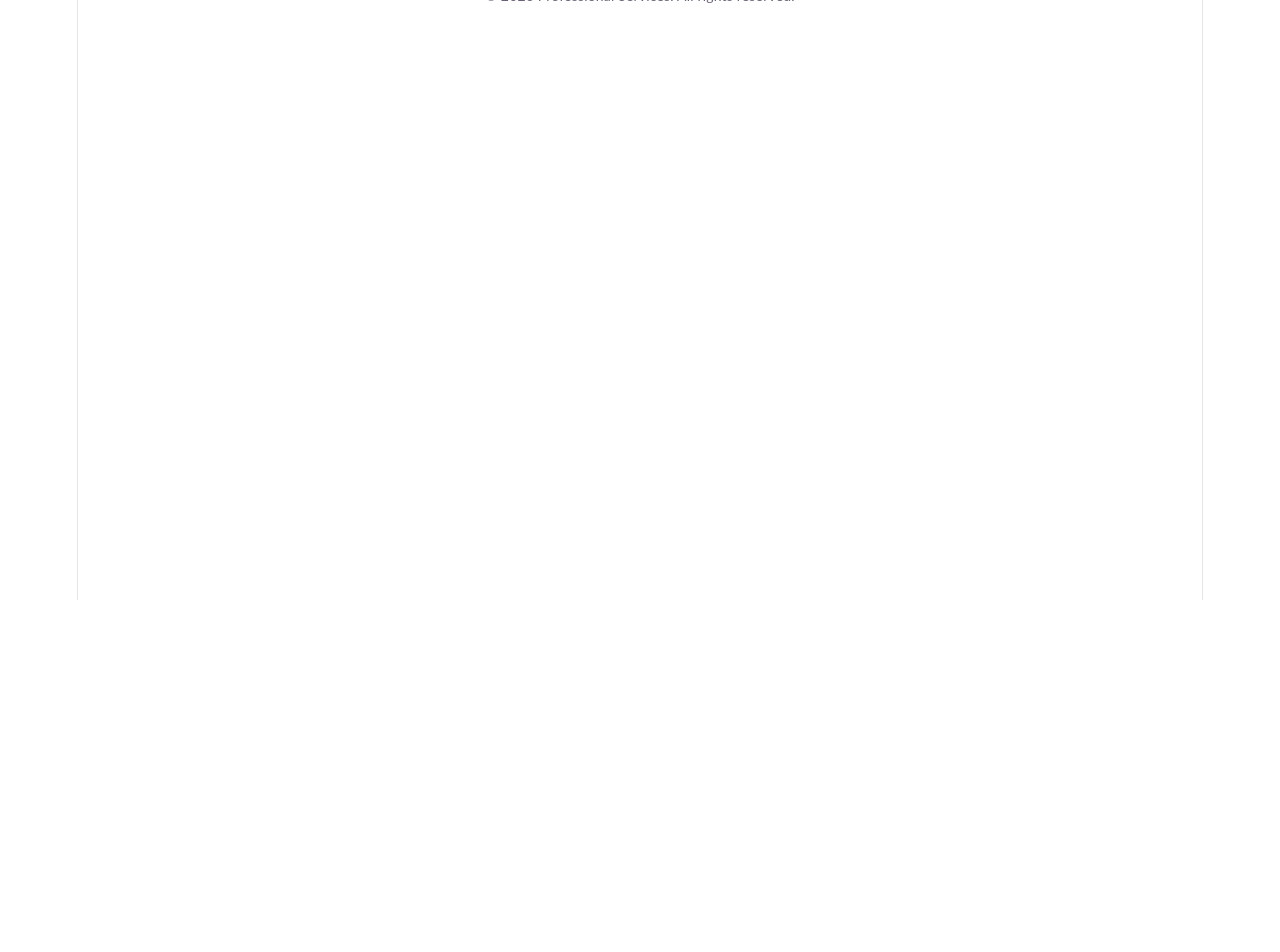
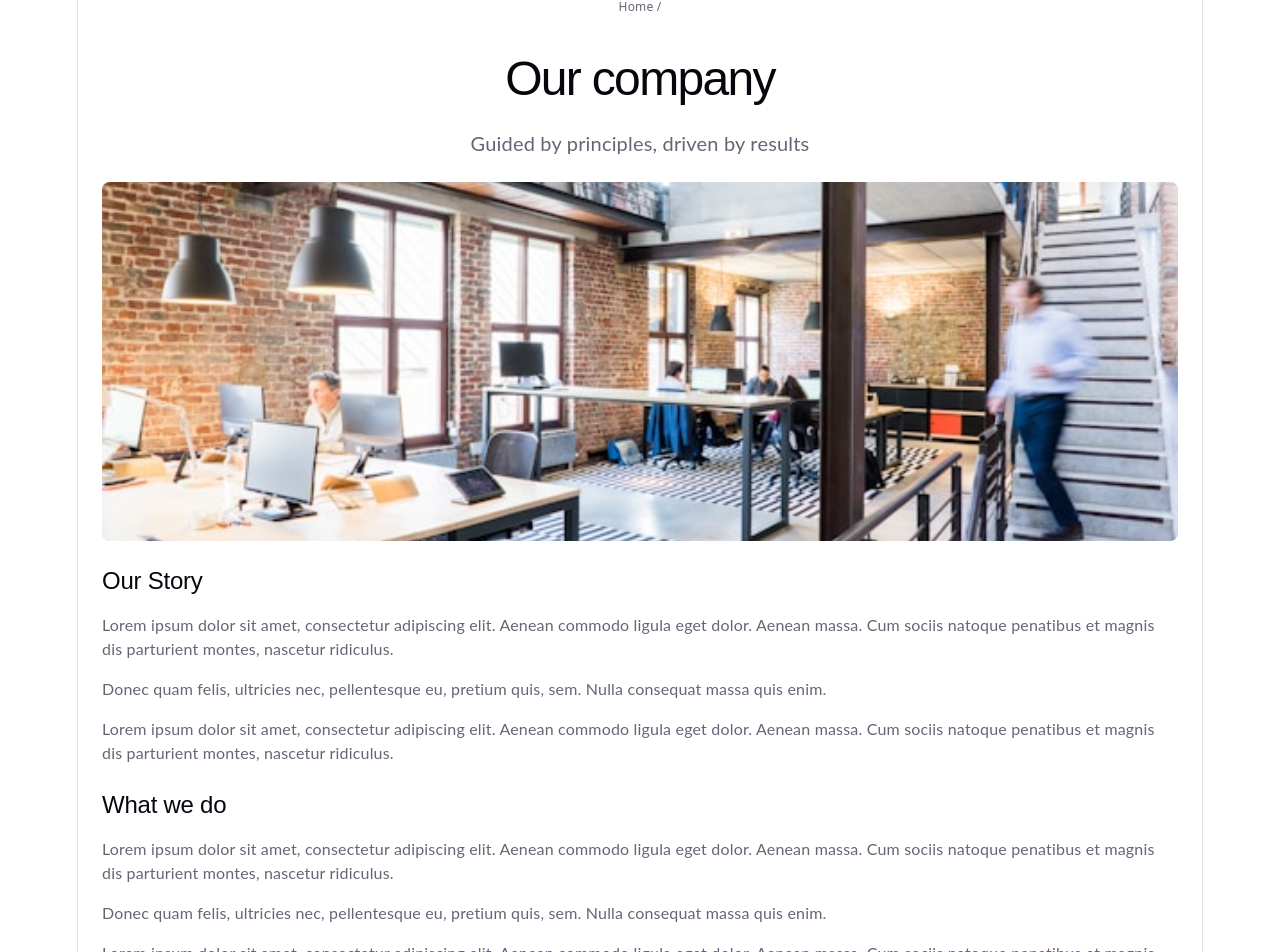
Before and after one commit to hagarniazi/professional-services-react, a React (Vite) app: page /about in a window 1280 px wide. Shown: the part 200-1152 px from the top of the page. Before the commit the page ends 800 px from the top, so only its background shows below. Built offline with nearby package versions, Linux system fonts and the light colour scheme.

Commit message:
Build About and Team page

```diff
--- /dev/null
+++ b/src/pages/About.css
@@ -0,0 +1,53 @@
+.about-hero {
+  text-align: center;
+}
+
+.breadcrumb {
+  font-size: var(--font-size-breadcrumb);
+  line-height: var(--line-height-breadcrumb);
+  color: var(--text);
+  margin-bottom: var(--spacing-16);
+}
+
+.about-title {
+  font-family: var(--font-primary);
+  font-size: var(--font-size-heading-large);
+  line-height: var(--line-height-heading-large);
+  color: var(--text-h);
+  margin-bottom: var(--spacing-16);
+}
+
+.about-subtitle {
+  font-family: var(--font-secondary);
+  font-size: var(--font-size-body-large);
+  line-height: var(--line-height-body-large);
+  color: var(--text);
+}
+
+.about-image {
+  width: 100%;
+  margin-top: var(--spacing-24);
+  border-radius: 8px;
+  display: block;
+}
+
+.about-content {
+  margin-top: var(--spacing-24);
+  text-align: left;
+}
+
+.about-content h2 {
+  font-family: var(--font-primary);
+  font-size: var(--font-size-heading-small);
+  line-height: var(--line-height-heading-small);
+  color: var(--text-h);
+  margin-bottom: var(--spacing-16);
+}
+
+.about-content p {
+  font-family: var(--font-secondary);
+  font-size: var(--font-size-body-medium);
+  line-height: var(--line-height-body-medium);
+  color: var(--text);
+  margin-bottom: var(--spacing-16);
+}
--- a/src/pages/About.jsx
+++ b/src/pages/About.jsx
@@ -1,5 +1,73 @@
+import "./About.css";
+
+import SectionWrapper from "../components/SectionWrapper";
+import team from "../data/team.json";
+import aboutImage from "../assets/about-image.svg";
+
 function About() {
-  return <h1>About Page</h1>;
+  return (
+    <SectionWrapper className="about">
+      <div className="about-hero">
+        <p className="breadcrumb">Home /</p>
+
+        <h1 className="about-title">Our company</h1>
+
+        <p className="about-subtitle">
+          Guided by principles, driven by results
+        </p>
+      </div>
+
+      <img
+  src={aboutImage}
+  alt="Our Company"
+  className="about-image"
+/>
+
+<section className="about-content">
+  <h2>Our Story</h2>
+
+  <p>
+    Lorem ipsum dolor sit amet, consectetur adipiscing elit. Aenean commodo
+    ligula eget dolor. Aenean massa. Cum sociis natoque penatibus et magnis
+    dis parturient montes, nascetur ridiculus.
+  </p>
+
+  <p>
+    Donec quam felis, ultricies nec, pellentesque eu, pretium quis, sem.
+    Nulla consequat massa quis enim.
+  </p>
+
+  <p>
+    Lorem ipsum dolor sit amet, consectetur adipiscing elit. Aenean commodo
+    ligula eget dolor. Aenean massa. Cum sociis natoque penatibus et magnis
+    dis parturient montes, nascetur ridiculus.
+  </p>
+</section>
+
+<section className="about-content">
+  <h2>What we do</h2>
+
+  <p>
+    Lorem ipsum dolor sit amet, consectetur adipiscing elit. Aenean commodo
+    ligula eget dolor. Aenean massa. Cum sociis natoque penatibus et magnis
+    dis parturient montes, nascetur ridiculus.
+  </p>
+
+  <p>
+    Donec quam felis, ultricies nec, pellentesque eu, pretium quis, sem.
+    Nulla consequat massa quis enim.
+  </p>
+
+  <p>
+    Lorem ipsum dolor sit amet, consectetur adipiscing elit. Aenean commodo
+    ligula eget dolor. Aenean massa. Cum sociis natoque penatibus et magnis
+    dis parturient montes, nascetur ridiculus.
+  </p>
+</section>
+
+
+    </SectionWrapper>
+  );
 }
 
 export default About;
```
Also changed, not shown: src/assets/about-image.svg (added).
